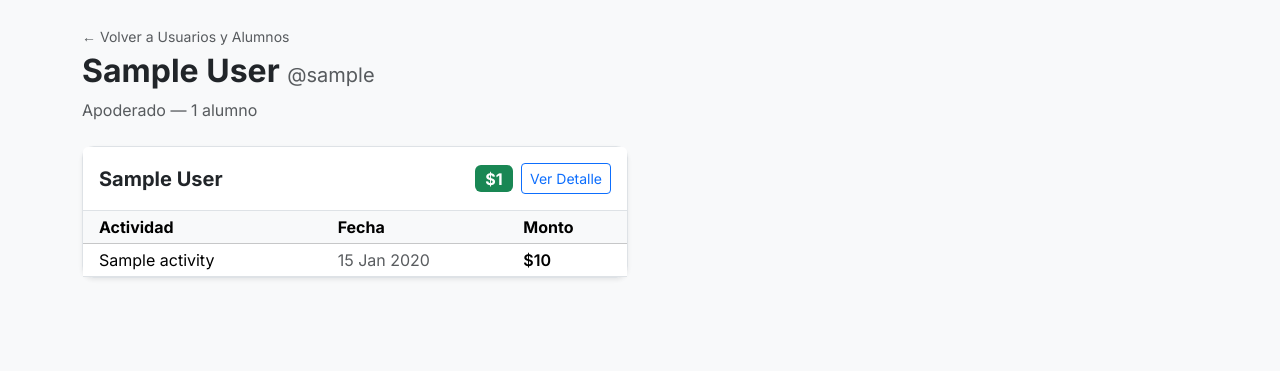
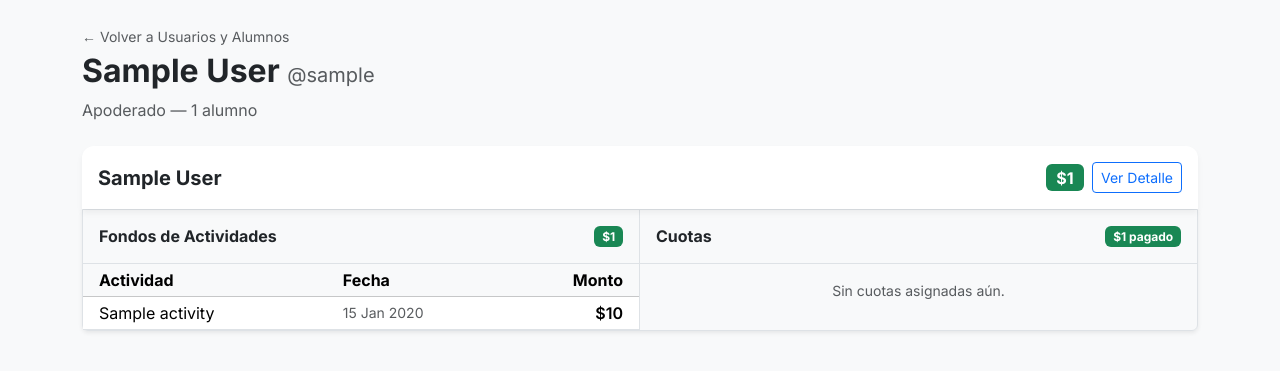
Before and after one commit to pfuentea/mi-web, a Django app: template fondos/templates/fondos/apoderado_detail.html in a window 1280 px wide. Shown: the part 72-443 px from the top of the page. Run offline with Django 5.2, Linux system fonts and the light colour scheme; tables that the repository leaves empty hold one stand-in row (values such as "Sample post"); the template is opened without the code that fills it: values that come from a table or form of the project are taken from there, most other values are stand-ins (such as "Sample title", 1, 10 or a date in 2020).

Commit message:
Agregar cuotas al detalle del apoderado
Co-Authored-By: Claude Sonnet 4.6 <noreply@anthropic.com>

```diff
--- a/fondos/templates/fondos/apoderado_detail.html
+++ b/fondos/templates/fondos/apoderado_detail.html
@@ -15,45 +15,109 @@
 </div>
 
 {% if students %}
-<div class="row g-4">
 {% for student in students %}
-    <div class="col-md-6">
-        <div class="card shadow-sm border h-100">
-            <div class="card-header bg-white border-bottom py-3 d-flex justify-content-between align-items-center">
+<div class="mb-4">
+    <!-- Header del alumno -->
+    <div class="card border-bottom-0" style="border-radius: 12px 12px 0 0;">
+        <div class="card-body py-3 d-flex justify-content-between align-items-center">
             <h5 class="mb-0 fw-bold">{{ student.first_name }} {{ student.last_name }}</h5>
             <div class="d-flex align-items-center gap-2">
                 <span class="badge bg-success fs-6">${{ student.total_funds }}</span>
                 <a href="{% url 'student_detail' student.id %}" class="btn btn-sm btn-outline-primary">Ver Detalle</a>
             </div>
         </div>
+    </div>
+
+    <div class="row g-0 border rounded-bottom shadow-sm">
+        <!-- Actividades -->
+        <div class="col-md-6 border-end">
+            <div class="p-3 border-bottom d-flex justify-content-between align-items-center">
+                <h6 class="fw-bold mb-0">Fondos de Actividades</h6>
+                <span class="badge bg-success">${{ student.total_actividades }}</span>
+            </div>
             <div class="table-responsive">
-                <table class="table table-sm align-middle mb-0">
+                <table class="table table-sm table-hover align-middle mb-0">
                     <thead class="table-light">
                         <tr>
                             <th class="ps-3">Actividad</th>
                             <th>Fecha</th>
-                            <th>Monto</th>
+                            <th class="text-end pe-3">Monto</th>
                         </tr>
                     </thead>
                     <tbody>
                         {% for dist in student.distributions.all %}
                         <tr>
                             <td class="ps-3">{{ dist.activity.name }}</td>
-                            <td class="text-muted">{{ dist.activity.date|date:"d M Y" }}</td>
-                            <td class="fw-semibold">${{ dist.amount }}</td>
+                            <td class="text-muted small">{{ dist.activity.date|date:"d M Y" }}</td>
+                            <td class="text-end pe-3 fw-semibold">${{ dist.amount }}</td>
                         </tr>
                         {% empty %}
                         <tr>
-                            <td colspan="3" class="text-center py-3 text-muted">Sin fondos asignados aún.</td>
+                            <td colspan="3" class="text-center py-3 text-muted small">Sin fondos asignados aún.</td>
                         </tr>
                         {% endfor %}
                     </tbody>
                 </table>
             </div>
         </div>
+
+        <!-- Cuotas -->
+        <div class="col-md-6">
+            <div class="p-3 border-bottom d-flex justify-content-between align-items-center">
+                <h6 class="fw-bold mb-0">Cuotas</h6>
+                <span class="badge bg-success">${{ student.total_cuotas_pagadas }} pagado</span>
+            </div>
+
+            {% with pagadas=student.pagos_pagados pendientes=student.pagos_pendientes %}
+
+            {% if pendientes %}
+            <div class="px-3 pt-2 pb-1">
+                <p class="small fw-semibold text-warning mb-1">⚠ Pendientes</p>
+            </div>
+            <div class="table-responsive">
+                <table class="table table-sm align-middle mb-0">
+                    <tbody>
+                        {% for pago in pendientes %}
+                        <tr class="table-warning">
+                            <td class="ps-3 text-muted small">{{ pago.cuota.date|date:"d M Y" }}</td>
+                            <td>{{ pago.cuota.name }}</td>
+                            <td class="text-end pe-3 text-muted">${{ pago.cuota.amount }}</td>
+                        </tr>
+                        {% endfor %}
+                    </tbody>
+                </table>
+            </div>
+            {% endif %}
+
+            {% if pagadas %}
+            <div class="px-3 pt-2 pb-1">
+                <p class="small fw-semibold text-success mb-1">✓ Pagadas</p>
+            </div>
+            <div class="table-responsive">
+                <table class="table table-sm align-middle mb-0">
+                    <tbody>
+                        {% for pago in pagadas %}
+                        <tr>
+                            <td class="ps-3 text-muted small">{{ pago.cuota.date|date:"d M Y" }}</td>
+                            <td>{{ pago.cuota.name }}</td>
+                            <td class="text-end pe-3 text-success fw-bold">+${{ pago.cuota.amount }}</td>
+                        </tr>
+                        {% endfor %}
+                    </tbody>
+                </table>
+            </div>
+            {% endif %}
+
+            {% if not pagadas and not pendientes %}
+            <div class="p-3 text-center text-muted small">Sin cuotas asignadas aún.</div>
+            {% endif %}
+
+            {% endwith %}
+        </div>
+    </div>
 </div>
 {% endfor %}
-</div>
+
 {% else %}
 <div class="card shadow-sm border p-4 text-center text-muted">
     <p class="mb-0">Este apoderado no tiene alumnos asignados.</p>
```
Lines whose indentation alone changed are shown as unchanged.
